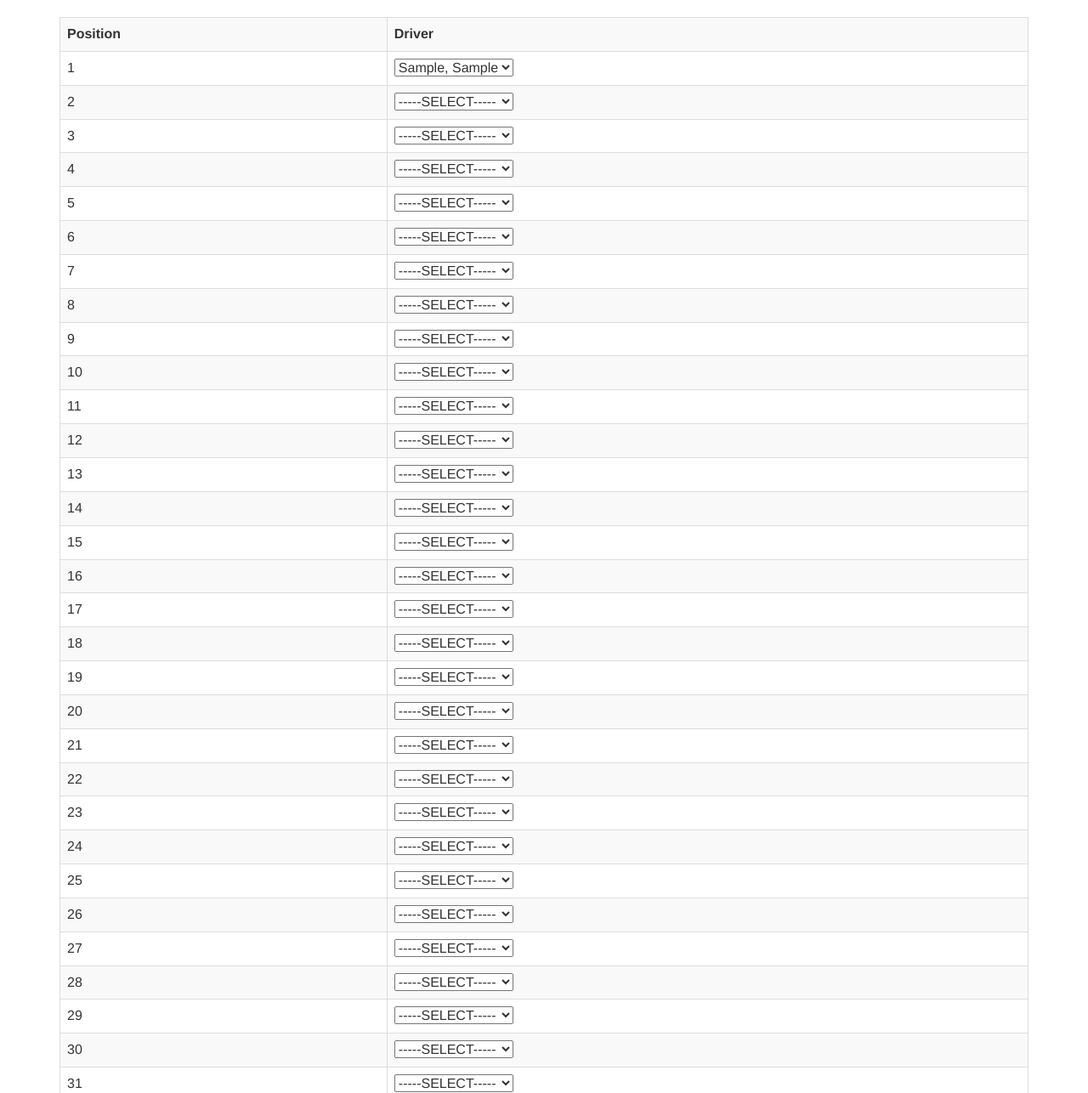
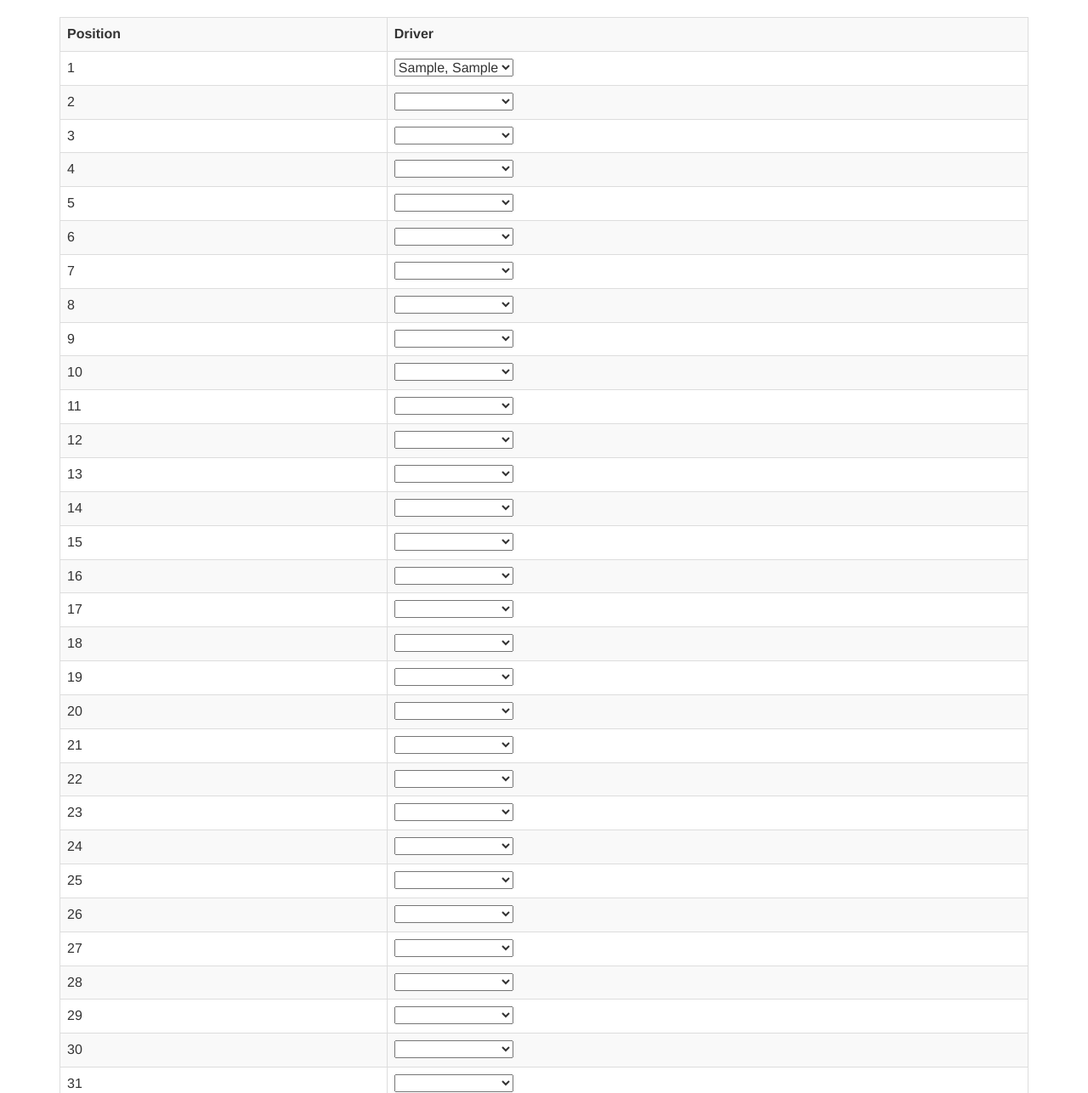
Before and after one commit to jestrella52/indybot, a Django app: page /results/edit/1/1/ in a window 1280 px wide. Shown: the part 52-1338 px from the top of the page at 85% size. Run offline with Django 3.2, Linux system fonts and the light colour scheme; a user stored in the database is signed in; tables that the repository leaves empty hold one stand-in row (values such as "Sample post"); some libraries are stand-ins or nearby versions.

Commit message:
Add orderin

```diff
--- a/manager/templates/resultEdit.html
+++ b/manager/templates/resultEdit.html
@@ -13,7 +13,7 @@
         <td>{{ position }}</td>
         <td>
             <select name="driver_pos_{{ position }}">
-                <option value="0">-----SELECT-----</option>
+                <option value="0"> </option>
                 {% for driver in activeDrivers %}
                     {% if driver.id == driverID %}
                     <option value="{{ driver.id }}" selected="selected">{{ driver.last }}, {{ driver.first }}</option>
```
